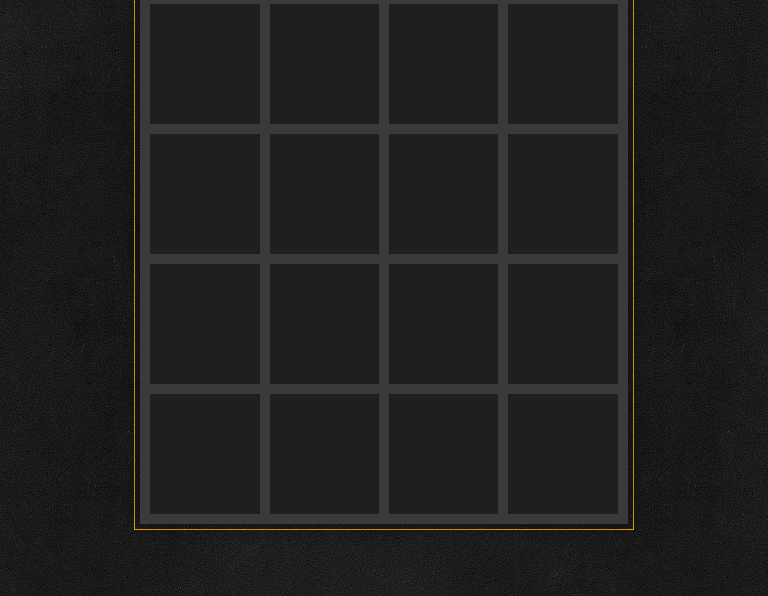
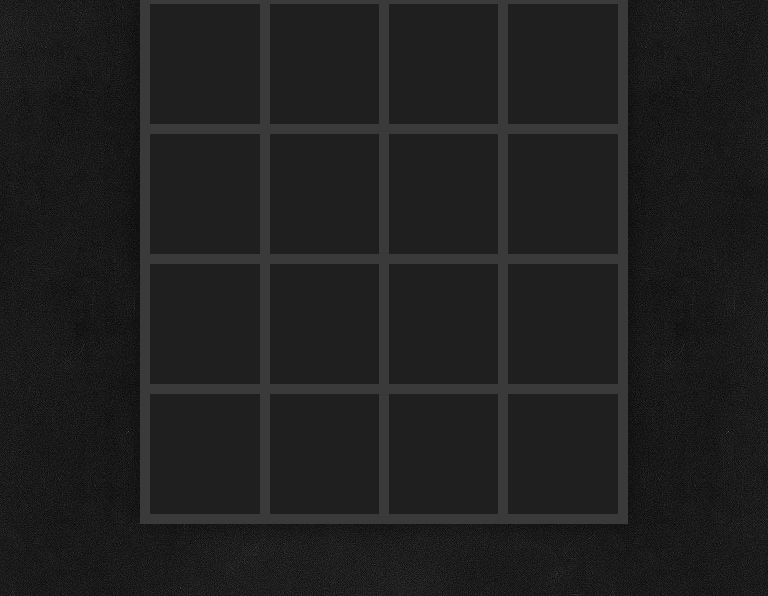
Before and after one commit to besopmac/udacity-matching-game, a plain HTML site: page index.html in a window 768 px wide. Shown: the part 204-800 px from the top of the page. Drawn offline with Linux system fonts and the light colour scheme.

Commit message:
Removendo borda laranja

```diff
--- a/css/main.css
+++ b/css/main.css
@@ -346,7 +346,6 @@ body {
 @media screen and (min-width: 768px) and (max-width: 1024px) {
 	.board {
         width: 65%;
-        border-color: orange;
     }
 
     .deck {
```
Also changed, not shown: 2 other files.
